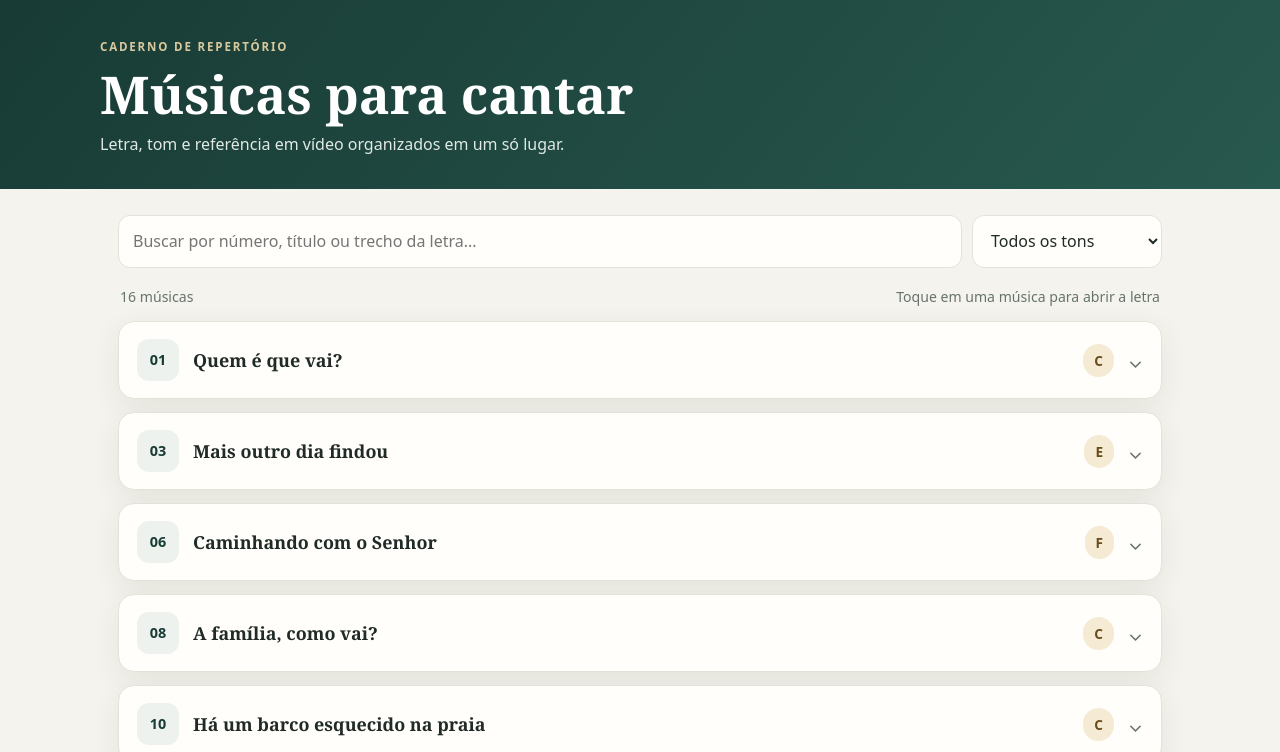
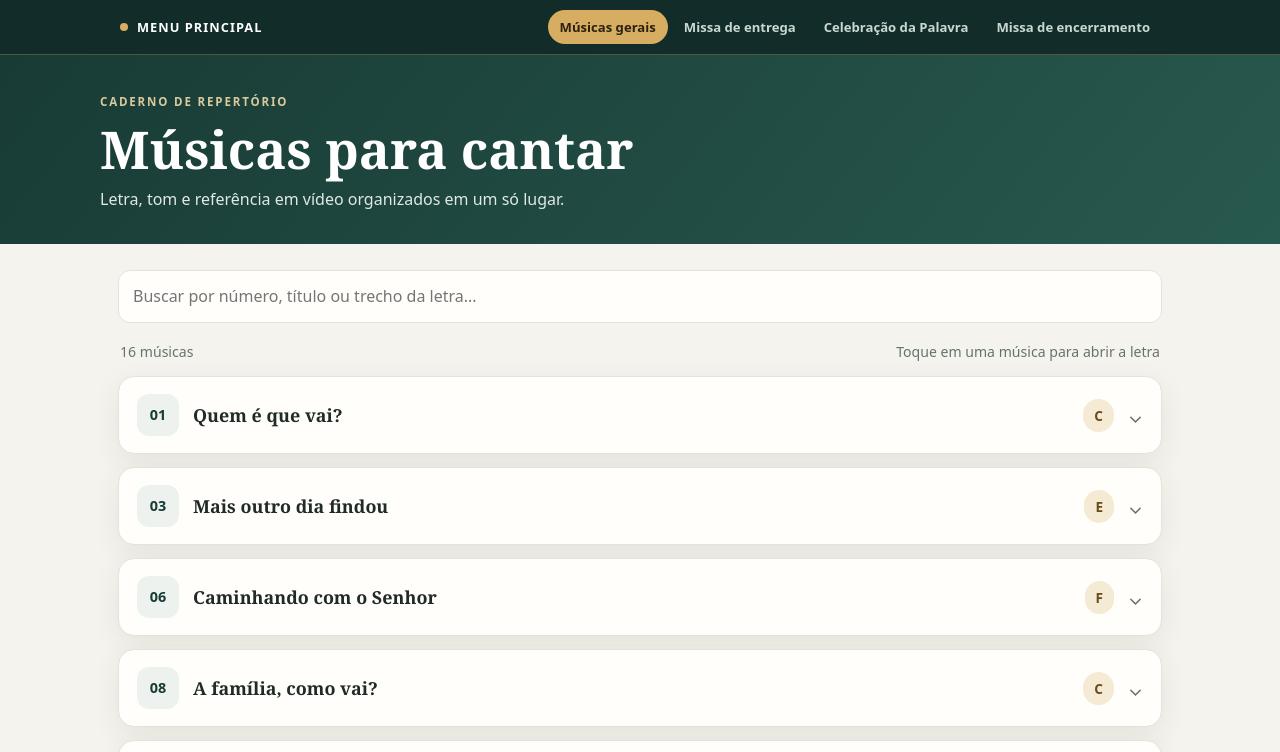
Before and after one commit to GusLameu/caderno-repertorio, a plain HTML site: page segunda-etapa-ecc.html in a window 1280 px wide. Shown: the top 752 px of the page. Drawn offline with Linux system fonts and the light colour scheme.

Commit message:
feat: adicionados botoes para voltar ao menu

```diff
--- a/segunda-etapa-ecc.html
+++ b/segunda-etapa-ecc.html
@@ -7,15 +7,26 @@
 <title>Repertório de músicas</title>
 <style>
 :root{--bg:#f5f3ed;--paper:#fffefa;--ink:#202a27;--muted:#66736d;--green:#183b35;--green2:#28594e;--gold:#d7ad61;--line:#e5e2d9;--shadow:0 8px 28px rgba(27,48,41,.08)}
-*{box-sizing:border-box}
-body{margin:0;background:var(--bg);color:var(--ink);font:16px/1.55 system-ui,-apple-system,"Segoe UI",sans-serif}
+*{box-sizing:border-box;margin:0;padding:0}
+body{background:var(--bg);color:var(--ink);font:16px/1.55 system-ui,-apple-system,"Segoe UI",sans-serif}
+.topbar{position:sticky;top:0;z-index:30;background:#122d29;border-bottom:1px solid rgba(215,173,97,.32)}
+.topbar-in{max-width:1080px;margin:auto;display:flex;align-items:center;gap:14px;padding:0 18px;min-height:54px}
+.brand{display:inline-flex;align-items:center;gap:9px;flex:0 0 auto;color:#fff;text-decoration:none;font:700 .8rem system-ui;letter-spacing:.08em;text-transform:uppercase;white-space:nowrap;border-radius:8px;padding:6px 2px}
+.brand::before{content:"";flex:0 0 auto;width:8px;height:8px;border-radius:50%;background:var(--gold)}
+.brand:hover,.brand:focus-visible{outline:none;color:var(--gold)}
+.nav{display:flex;gap:4px;margin-left:auto;min-width:0;overflow-x:auto;scrollbar-width:none}
+.nav::-webkit-scrollbar{display:none}
+.nav a{color:#c9d8d2;text-decoration:none;font:600 .82rem system-ui;padding:8px 12px;border-radius:999px;white-space:nowrap;transition:background .2s,color .2s}
+.nav a:hover,.nav a:focus-visible{background:#ffffff1f;color:#fff;outline:none}
+.nav a[aria-current="page"]{background:var(--gold);color:#2a2110}
+.nav a[aria-current="page"]:hover{background:var(--gold)}
 header{background:linear-gradient(130deg,#183b35,#28594e);color:#fff;padding:38px 20px 32px}
 .hero{max-width:1080px;margin:auto}
 .eyebrow{text-transform:uppercase;letter-spacing:.16em;font-size:.72rem;color:#d8c99e;font-weight:700}
 h1{font-family:Georgia,serif;font-weight:600;font-size:clamp(2rem,5vw,3.25rem);line-height:1.08;margin:10px 0}
 header p{margin:10px 0 0;color:#e1e9e5;max-width:650px}
 main{max-width:1080px;margin:26px auto;padding:0 18px 60px}
-.toolbar{display:grid;grid-template-columns:1fr 190px;gap:10px;margin-bottom:18px}
+.toolbar{display:grid;grid-template-columns:1fr;gap:10px;margin-bottom:18px}
 input,select{width:100%;border:1px solid var(--line);border-radius:12px;background:var(--paper);padding:13px 14px;font:inherit;color:var(--ink);outline:none}
 input:focus,select:focus{border-color:var(--green2);box-shadow:0 0 0 3px #28594e1c}
 .meta{display:flex;justify-content:space-between;gap:12px;align-items:center;color:var(--muted);font-size:.88rem;margin:0 2px 14px}
@@ -41,11 +52,22 @@ a.youtube{background:var(--green);color:white}
 a.youtube:hover{background:var(--green2)}
 .empty{padding:35px;text-align:center;color:var(--muted);background:var(--paper);border:1px dashed var(--line);border-radius:14px}
 footer{text-align:center;color:var(--muted);font-size:.82rem;padding:8px 18px 32px}
-@media(max-width:600px){.toolbar{grid-template-columns:1fr}.song-head{gap:10px;padding:14px}.num{flex-basis:36px;height:36px}.song-title h2{font-size:1rem}.key{padding:5px 9px}.meta{align-items:flex-start;flex-direction:column}}
+@media(max-width:600px){.topbar-in{gap:10px;padding:0 12px;min-height:50px}.brand{font-size:.72rem}.nav a{padding:7px 10px;font-size:.78rem}.toolbar{grid-template-columns:1fr}.song-head{gap:10px;padding:14px}.num{flex-basis:36px;height:36px}.song-title h2{font-size:1rem}.key{padding:5px 9px}.meta{align-items:flex-start;flex-direction:column}}@media print{.topbar{display:none}}
 @media print{body{background:white}header{background:white;color:black;padding:10px 0}header p,.toolbar,.meta,.actions,.chevron,footer{display:none!important}main{margin:0;padding:0}.song{box-shadow:none;break-inside:avoid;border:1px solid #ccc;margin-bottom:12px}.song:not([open]) .song-body{display:block}.song-head{padding:10px}.song-body{padding:10px 20px}.key{border:1px solid #aaa;background:white;color:black}}
 </style>
 </head>
 <body>
+<div class="topbar">
+<div class="topbar-in">
+<a class="brand" href="index.html">Menu principal</a>
+<nav class="nav" aria-label="Mudar o momento">
+<a href="segunda-etapa-ecc.html" aria-current="page">Músicas gerais</a>
+<a href="terca-feira.html">Missa de entrega</a>
+<a href="sabado.html">Celebração da Palavra</a>
+<a href="domingo.html">Missa de encerramento</a>
+</nav>
+</div>
+</div>
 <header><div class="hero">
 <div class="eyebrow">Caderno de repertório</div>
 <h1>Músicas para cantar</h1>
@@ -54,9 +76,8 @@ footer{text-align:center;color:var(--muted);font-size:.82rem;padding:8px 18px 32
 <main>
 <div class="toolbar">
 <input id="search" type="search" placeholder="Buscar por número, título ou trecho da letra..." aria-label="Buscar músicas">
-<select id="keyFilter" aria-label="Filtrar por tom"><option value="">Todos os tons</option></select>
 </div>
-<div class="meta"><span id="count">17 músicas</span><span>Toque em uma música para abrir a letra</span></div>
+<div class="meta"><span id="count">16 músicas</span><span>Toque em uma música para abrir a letra</span></div>
 <section class="song-list" id="songs"></section>
 </main>
 <footer>Repertório organizado a partir das letras e dos tons enviados.</footer>
@@ -464,15 +485,13 @@ Por que esperar amanhã?`}
 
 const list=document.getElementById('songs');
 const search=document.getElementById('search');
-const keyFilter=document.getElementById('keyFilter');
 const count=document.getElementById('count');
-[...new Set(songs.map(s=>s.k))].sort().forEach(k=>{const o=document.createElement('option');o.value=k;o.textContent='Tom: '+k;keyFilter.appendChild(o)});
 function render(){
- const q=search.value.trim().toLocaleLowerCase('pt-BR'), key=keyFilter.value;
- const filtered=songs.filter(s=>(!key||s.k===key)&&(!q||`${s.n} ${s.t} ${s.k} ${s.sub||''} ${s.lyrics.replace(/<[^>]*>/g,' ')}`.toLocaleLowerCase('pt-BR').includes(q)));
+ const q=search.value.trim().toLocaleLowerCase('pt-BR');
+ const filtered=songs.filter(s=>!q||`${s.n} ${s.t} ${s.k} ${s.sub||''} ${s.lyrics.replace(/<[^>]*>/g,' ')}`.toLocaleLowerCase('pt-BR').includes(q));
  count.textContent=`${filtered.length} ${filtered.length===1?'música':'músicas'}`;
  list.innerHTML='';
- if(!filtered.length){list.innerHTML='<div class="empty">Nenhuma música encontrada. Tente outro termo ou tom.</div>';return}
+ if(!filtered.length){list.innerHTML='<div class="empty">Nenhuma música encontrada. Tente outro termo.</div>';return}
  filtered.forEach(s=>{
   const d=document.createElement('details');d.className='song';
   const summary=document.createElement('summary');summary.className='song-head';
@@ -485,7 +504,7 @@ function render(){
   actions.append(a,p);body.append(lyrics,actions);d.append(summary,body);list.append(d);
  });
 }
-search.addEventListener('input',render);keyFilter.addEventListener('change',render);render();
+search.addEventListener('input',render);render();
 </script>
 </body>
 </html>
```
